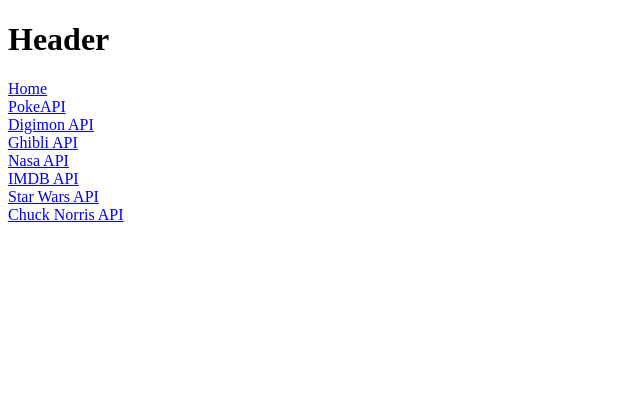
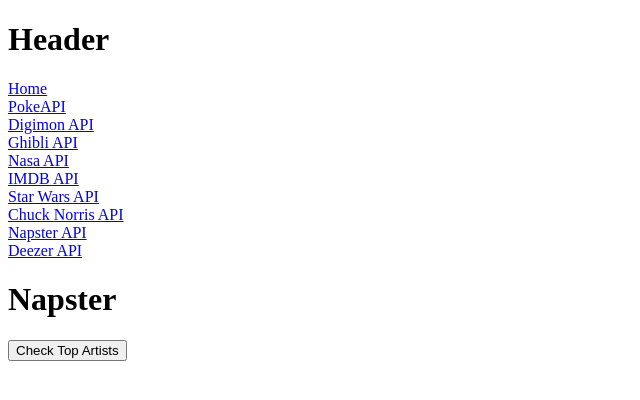
Before and after one commit to marcosnaofazisso/memories-of-requests, a React (Create React App) app in the folder requests/: page /napster in a window 1280 px wide. Shown: the top 400 px of the page, without its empty margins (0-640 px from the left). Built offline with nearby package versions, Linux system fonts and the light colour scheme.

Commit message:
finishing napster api

```diff
--- a/requests/src/AppRoutes.jsx
+++ b/requests/src/AppRoutes.jsx
@@ -8,6 +8,8 @@
 import ChuckNorris from './components/ChuckNorris';
 import Imdb from './components/Imdb';
 import StarWars from './components/StarWars';
+import Deezer from './components/Deezer';
+import Napster from './components/Napster';
 
 function AppRoutes() {
     return (
@@ -21,6 +23,8 @@
                 <Route path="/imdb" element={<Imdb />} />
                 <Route path="/starwars" element={<StarWars />} />
                 <Route path="/chucknorris" element={<ChuckNorris />} />
+                <Route path="/deezer" element={<Deezer />} />
+                <Route path="/napster" element={<Napster />} />
             </Routes>
         </>
     )
--- a/requests/src/Header.jsx
+++ b/requests/src/Header.jsx
@@ -21,6 +21,10 @@
             <br />
             <NavLink to="chucknorris">Chuck Norris API</NavLink>
             <br />
+            <NavLink to="napster">Napster API</NavLink>
+            <br />
+            <NavLink to="deezer">Deezer API</NavLink>
+            <br />
         </>
     )
 }
--- /dev/null
+++ b/requests/src/components/Deezer.jsx
@@ -0,0 +1,11 @@
+import React from 'react'
+
+function Deezer() {
+    return (
+        <>
+            <h1>Deezer</h1>
+        </>
+    )
+}
+
+export default Deezer
--- /dev/null
+++ b/requests/src/components/Napster.jsx
@@ -0,0 +1,43 @@
+import React, { useState } from 'react'
+import axios from 'axios'
+
+function Napster() {
+
+    const apiKey = process.env.REACT_APP_NAPSTER
+
+    const url = `http://api.napster.com/v2.2/artists/top?apikey=${apiKey}`
+
+    const [artists, setArtists] = useState();
+
+    function getData() {
+        axios.get(url, {
+            headers: {
+                'Accept': 'application/json',
+                'Content-Type': 'application/json; charset=UTF-8',
+            }
+        })
+            .then(response => {
+                console.log(response)
+                setArtists(response.data.artists)
+            })
+            .catch(error => console.log("Error" + error))
+
+    }
+    return (
+        <>
+            <h1>Napster</h1>
+            <button onClick={() => getData()}>Check Top Artists</button>
+            {/* {<h1>JSON: </h1> && JSON.stringify(artists)} */}
+            {artists?.map(artist => {
+                return (
+                    <div key={artist.id}>
+                        <h2>{artist.name} ({artist.id})</h2>
+                        <p>{artist.blurbs[0] ? artist.blurbs[0] : "Artist doesn't have a description."}</p>
+                    </div>
+                )
+            })}
+        </>
+    )
+}
+
+export default Napster
```
